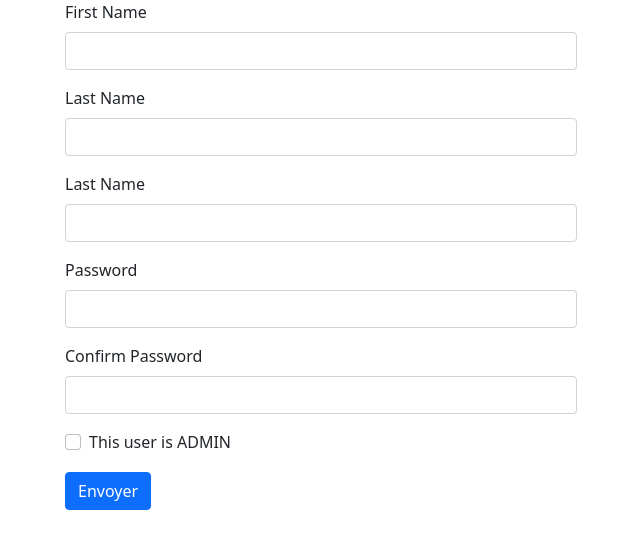
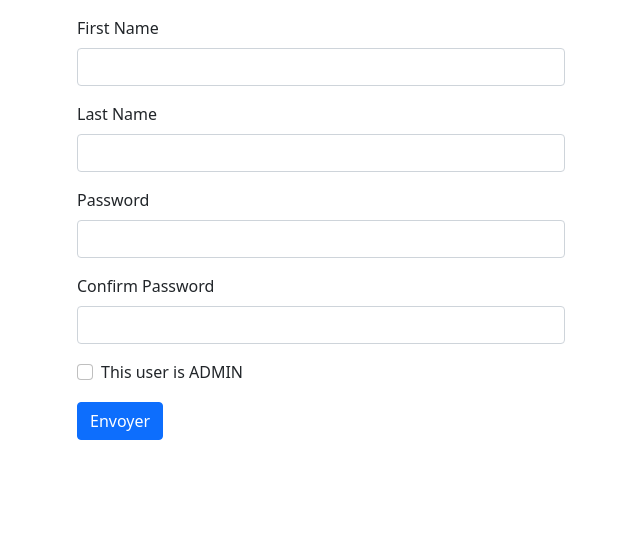
Before and after one commit to alexannebrunold/cms-mvc, a PHP site: page /register in a window 1280 px wide. Shown: the part 40-589 px from the top of the page, without its empty margins (319-959 px from the left). Run offline with PHP 8.4, Linux system fonts and the light colour scheme.

Commit message:
remove duplicate lastName field in register form

```diff
--- a/src/views/register.php
+++ b/src/views/register.php
@@ -3,7 +3,7 @@ require_once $_SERVER["DOCUMENT_ROOT"] . "/views/header.php";
 ?>
 
 <body>
-  <div style="width: 40%; margin: auto;">
+  <div class="container mt-3" style="width: 40%;">
     <form action="createUser" method="post">
       <div class="mb-3">
         <label class="form-label" for="firstName">First Name</label>
@@ -13,11 +13,6 @@ require_once $_SERVER["DOCUMENT_ROOT"] . "/views/header.php";
       <div class="mb-3">
         <label class="form-label" for="lastName">Last Name</label>
         <input class="form-control" id="lastName" type="text" name="lastName" />
-      </div>
-
-      <div class="mb-3">
-        <label class="form-label" for="password">Last Name</label>
-        <input class="form-control" id="password" type="text" name="password" />
       </div>
 
       <div class="mb-3">
```
